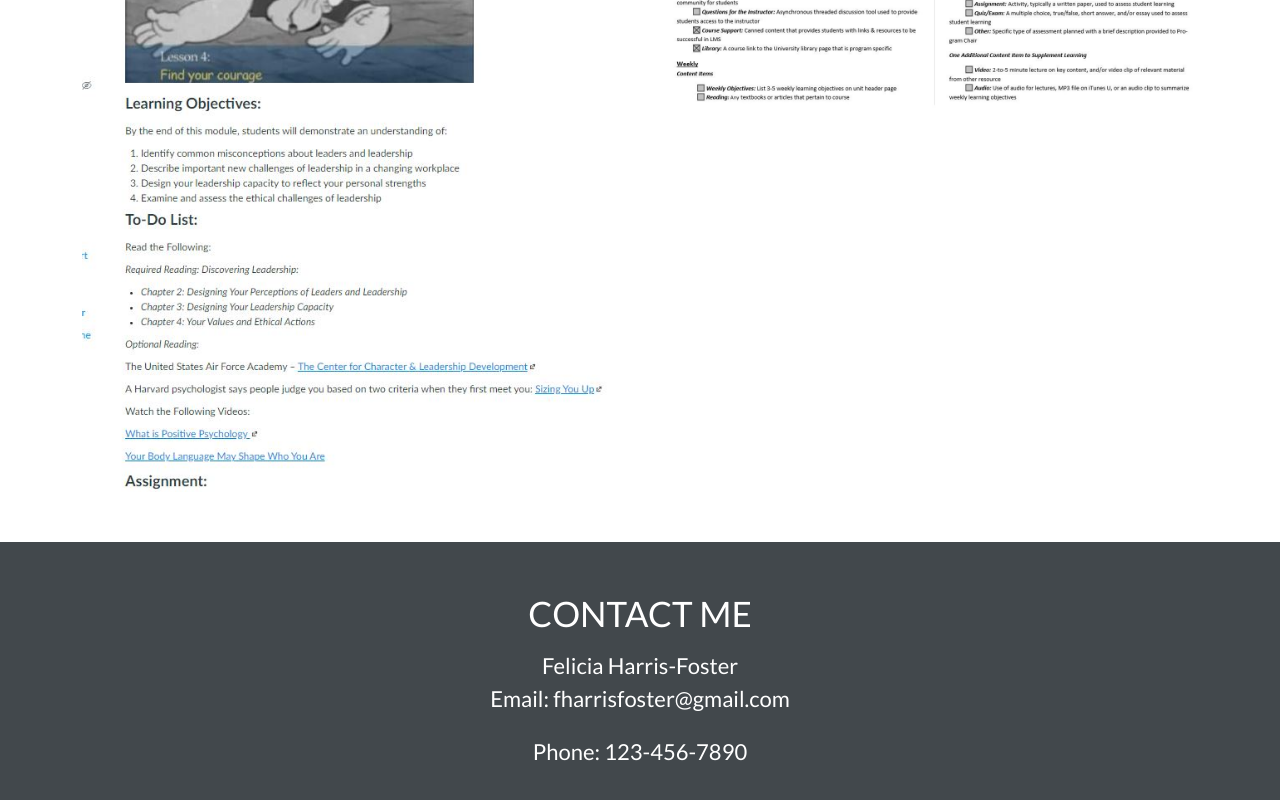
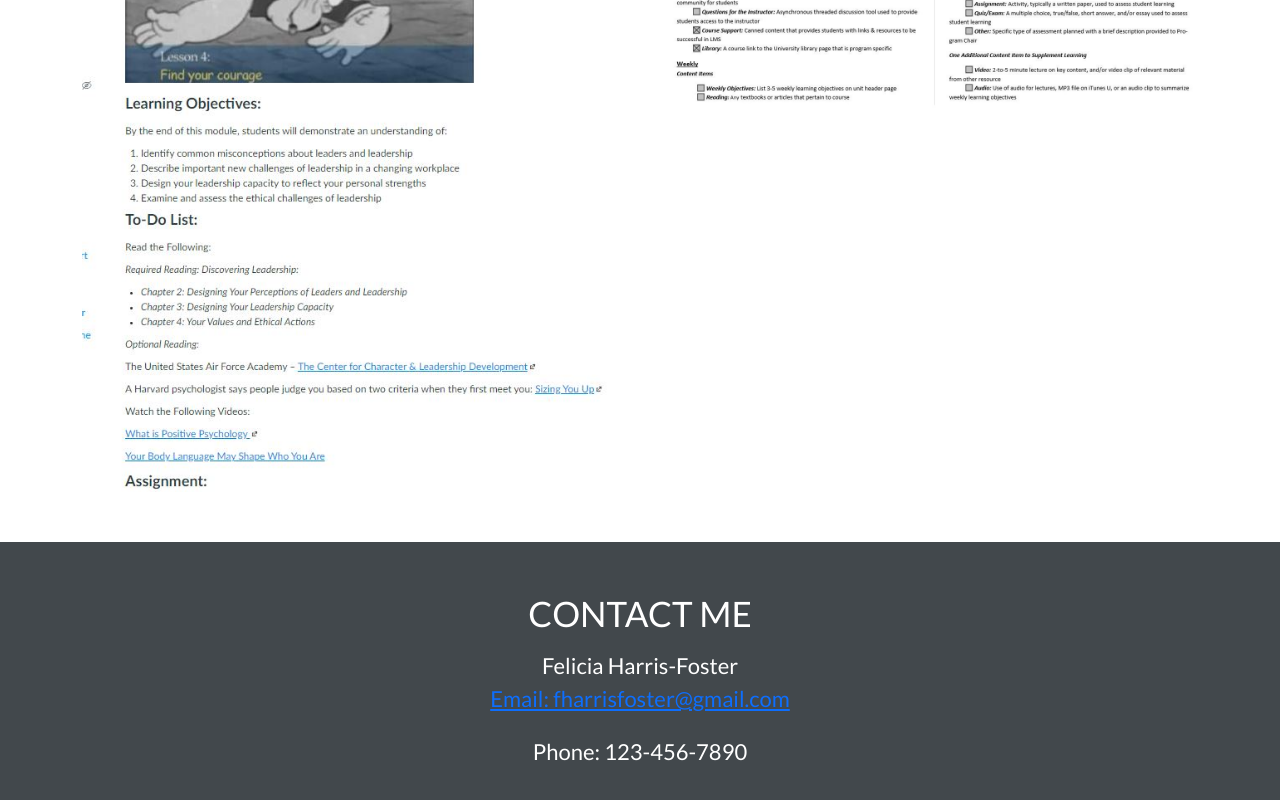
Before and after one commit to harrisfd/ReactPorfolio-FDH, a React (Create React App) app: page / in a window 1280 px wide. Shown: the part 3083-3883 px from the top of the page. Built offline with nearby package versions, Linux system fonts and the light colour scheme.

Commit message:
added link to email

```diff
--- a/src/components/Footer/index.js
+++ b/src/components/Footer/index.js
@@ -8,7 +8,7 @@ function Footer() {
                         <h1>contact me</h1>
                         <p>Felicia Harris-Foster
                             <br />
-                            Email: fharrisfoster@gmail.com
+                            <a href="mailto:fharrisfoster@gmail.com">Email: fharrisfoster@gmail.com</a>
                         </p>
                         <p>Phone: 123-456-7890</p>
                         <br />
```
